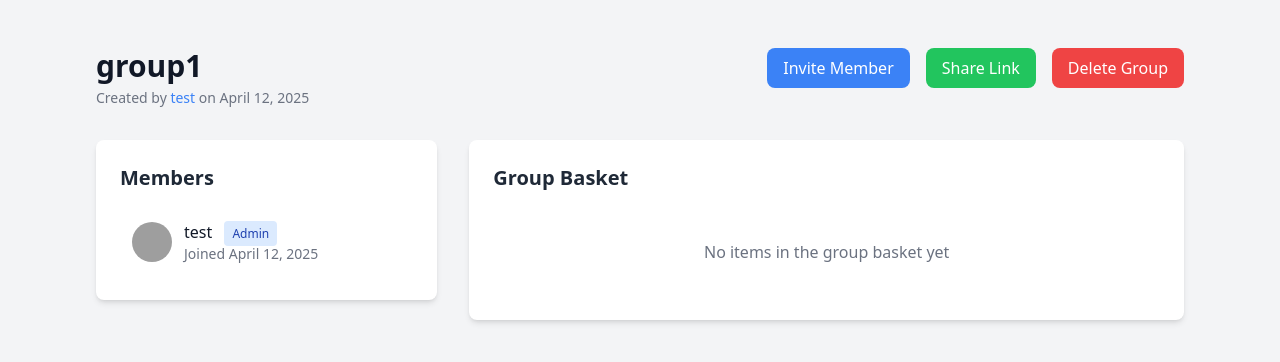
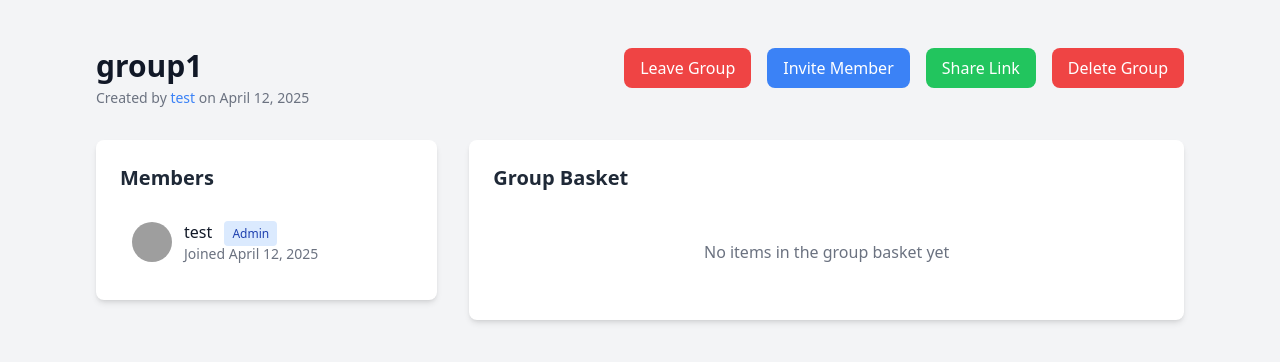
Before and after one commit to Dibae101/GroceryApp, a Django app: page /groups/1/ in a window 1280 px wide. Shown: the part 80-442 px from the top of the page. Run offline with Django 4.2, Linux system fonts and the light colour scheme; a user stored in the database is signed in; data comes from the database, SQL or seed files in the repository; both versions use the stored data as it was after the commit; grey boxes are pictures that could not be loaded.

Commit message:
Enhanced group functionality: - Added member management (toggle admin, remove member) - Improved invitation system with shareable links - Fixed group basket handling - Added UI improvements for group details page

```diff
--- a/grocery/templates/group_detail.html
+++ b/grocery/templates/group_detail.html
@@ -5,6 +5,7 @@
 
 {% block content %}
 <div class="max-w-6xl mx-auto px-4 sm:px-6 lg:px-8 py-8">
+    <!-- Group Header -->
     <div class="flex justify-between items-start mb-8">
         <div>
             <h1 class="text-3xl font-bold text-gray-900">{{ group.name }}</h1>
@@ -14,24 +15,34 @@
                 </a> on {{ group.created_at|date }}
             </p>
         </div>
+        <div class="flex space-x-4">
+            {% if is_member %}
+                <form method="post" action="{% url 'leave_group' group.id %}" class="inline">
+                    {% csrf_token %}
+                    <button type="submit"
+                            class="bg-red-500 text-white px-4 py-2 rounded-lg hover:bg-red-600 transition-colors">
+                        Leave Group
+                    </button>
+                </form>
+            {% endif %}
             {% if is_admin %}
-        <div class="flex space-x-4">
                 <button onclick="document.getElementById('inviteModal').classList.remove('hidden')"
                         class="bg-blue-500 text-white px-4 py-2 rounded-lg hover:bg-blue-600 transition-colors">
                     Invite Member
                 </button>
-            <button onclick="document.getElementById('shareLinkModal').classList.remove('hidden')"
+                <button onclick="showShareLink()"
                         class="bg-green-500 text-white px-4 py-2 rounded-lg hover:bg-green-600 transition-colors">
                     Share Link
                 </button>
                 <form method="POST" action="{% url 'group_delete' group.id %}" class="inline">
                     {% csrf_token %}
-                <button type="submit" class="bg-red-500 text-white px-4 py-2 rounded-lg hover:bg-red-600 transition-colors">
+                    <button type="submit" onclick="return confirm('Are you sure you want to delete this group?')"
+                            class="bg-red-500 text-white px-4 py-2 rounded-lg hover:bg-red-600 transition-colors">
                         Delete Group
                     </button>
                 </form>
+            {% endif %}
         </div>
-        {% endif %}
     </div>
 
     <div class="grid grid-cols-1 lg:grid-cols-3 gap-8">
@@ -45,7 +56,7 @@
                             <div class="flex items-center space-x-3">
                                 <img src="{{ membership.user.userprofile.avatar }}"
                                      alt="{{ membership.user.username }}"
-                                     class="w-10 h-10 rounded-full">
+                                     class="w-10 h-10 rounded-full object-cover">
                                 <div>
                                     <a href="{% url 'user_profile' membership.user.username %}"
                                        class="font-medium text-gray-900 hover:text-blue-500">
@@ -57,6 +68,22 @@
                                     <p class="text-sm text-gray-500">Joined {{ membership.joined_at|date }}</p>
                                 </div>
                             </div>
+                            {% if is_admin and membership.user != request.user %}
+                                <div class="flex items-center space-x-2">
+                                    <form method="POST" action="{% url 'toggle_admin' group.id membership.user.id %}" class="inline">
+                                        {% csrf_token %}
+                                        <button type="submit" class="text-blue-500 hover:text-blue-700">
+                                            {% if membership.is_admin %}Remove Admin{% else %}Make Admin{% endif %}
+                                        </button>
+                                    </form>
+                                    <form method="POST" action="{% url 'remove_member' group.id membership.user.id %}" class="inline">
+                                        {% csrf_token %}
+                                        <button type="submit" class="text-red-500 hover:text-red-700">
+                                            Remove
+                                        </button>
+                                    </form>
+                                </div>
+                            {% endif %}
                         </li>
                     {% endfor %}
                 </ul>
@@ -79,10 +106,13 @@
                                     </div>
                                     <div class="flex items-center space-x-4">
                                         <span class="text-lg font-medium text-green-600">${{ item.item.price }}</span>
-                                        <a href="{% url 'remove_from_basket' item.item.id %}"
-                                           class="text-red-500 hover:text-red-700">
+                                        <form method="POST" action="{% url 'remove_from_basket' item.item.id %}" class="inline">
+                                            {% csrf_token %}
+                                            <input type="hidden" name="group_id" value="{{ group.id }}">
+                                            <button type="submit" class="text-red-500 hover:text-red-700">
                                                 Remove
-                                        </a>
+                                            </button>
+                                        </form>
                                     </div>
                                 </li>
                             {% endfor %}
@@ -104,7 +134,7 @@
     </div>
 
     <!-- Invite Modal -->
-    <div id="inviteModal" class="hidden fixed inset-0 bg-gray-600 bg-opacity-50 overflow-y-auto h-full w-full">
+    <div id="inviteModal" class="hidden fixed inset-0 bg-gray-600 bg-opacity-50 overflow-y-auto h-full w-full z-50">
         <div class="relative top-20 mx-auto p-5 border w-96 shadow-lg rounded-md bg-white">
             <div class="mt-3">
                 <h3 class="text-lg font-medium text-gray-900 mb-4">Invite New Member</h3>
@@ -112,7 +142,7 @@
                     {% csrf_token %}
                     <div>
                         <label for="username" class="block text-sm font-medium text-gray-700">Username</label>
-                        <input type="text" id="username" name="username" required
+                        <input type="text" id="username" name="username"
                                class="mt-1 w-full px-3 py-2 border rounded-lg focus:ring-2 focus:ring-blue-500"
                                placeholder="Enter username">
                     </div>
@@ -123,8 +153,7 @@
                                placeholder="Enter email address">
                     </div>
                     <div class="flex justify-end space-x-3">
-                        <button type="button"
-                                onclick="document.getElementById('inviteModal').classList.add('hidden')"
+                        <button type="button" onclick="document.getElementById('inviteModal').classList.add('hidden')"
                                 class="px-4 py-2 bg-gray-200 text-gray-800 rounded-lg hover:bg-gray-300 transition-colors">
                             Cancel
                         </button>
@@ -139,24 +168,25 @@
     </div>
 
     <!-- Share Link Modal -->
-    <div id="shareLinkModal" class="hidden fixed inset-0 bg-gray-600 bg-opacity-50 overflow-y-auto h-full w-full">
+    <div id="shareLinkModal" class="hidden fixed inset-0 bg-gray-600 bg-opacity-50 overflow-y-auto h-full w-full z-50">
         <div class="relative top-20 mx-auto p-5 border w-96 shadow-lg rounded-md bg-white">
             <div class="mt-3">
-                <h3 class="text-lg font-medium text-gray-900 mb-4">Share Invitation Link</h3>
+                <h3 class="text-lg font-medium text-gray-900 mb-4">Share Group Link</h3>
                 <div class="space-y-4">
                     <div>
-                        <label class="block text-sm font-medium text-gray-700">Invitation Link</label>
-                        <div class="mt-1 flex rounded-md shadow-sm">
-                            <input type="text" id="inviteLink" readonly value="{{ invite_link }}"
-                                   class="flex-1 min-w-0 block w-full px-3 py-2 rounded-none rounded-l-md border focus:ring-blue-500 focus:border-blue-500">
-                            <button onclick="copyInviteLink()" type="button"
-                                    class="inline-flex items-center px-3 py-2 border border-l-0 border-gray-300 rounded-r-md bg-gray-50 hover:bg-gray-100">
+                        <label class="block text-sm font-medium text-gray-700 mb-2">Invitation Link</label>
+                        <div class="flex items-center space-x-2">
+                            <input type="text" id="inviteLink" value="{{ invite_link }}" readonly
+                                   class="w-full px-3 py-2 border rounded-lg bg-gray-50">
+                            <button onclick="copyInviteLink()"
+                                    class="px-4 py-2 bg-blue-500 text-white rounded-lg hover:bg-blue-600 transition-colors">
                                 Copy
                             </button>
                         </div>
                     </div>
+                    <div class="flex justify-end">
                         <button onclick="document.getElementById('shareLinkModal').classList.add('hidden')"
-                            class="w-full px-4 py-2 bg-gray-200 text-gray-800 rounded-lg hover:bg-gray-300 transition-colors">
+                                class="px-4 py-2 bg-gray-200 text-gray-800 rounded-lg hover:bg-gray-300 transition-colors">
                             Close
                         </button>
                     </div>
@@ -164,13 +194,27 @@
             </div>
         </div>
     </div>
+</div>
 
 <script>
+function showShareLink() {
+    document.getElementById('shareLinkModal').classList.remove('hidden');
+}
+
 function copyInviteLink() {
-    var copyText = document.getElementById("inviteLink");
+    const copyText = document.getElementById('inviteLink');
     copyText.select();
-    document.execCommand("copy");
-    alert("Invitation link copied to clipboard!");
+    copyText.setSelectionRange(0, 99999); // For mobile devices
+
+    try {
+        navigator.clipboard.writeText(copyText.value).then(() => {
+            alert('Invitation link copied to clipboard!');
+        });
+    } catch (err) {
+        // Fallback for older browsers
+        document.execCommand('copy');
+        alert('Invitation link copied to clipboard!');
+    }
 }
 </script>
 {% endblock %}
--- a/grocery/urls.py
+++ b/grocery/urls.py
@@ -13,6 +13,9 @@ urlpatterns = [
     path('groups/invite/accept/<str:token>/', views.accept_invitation, name='accept_invitation'),
     path('groups/join/<int:group_id>/', views.join_group, name='join_group'),
     path('groups/leave/<int:group_id>/', views.leave_group, name='leave_group'),
+    path('group/<int:group_id>/toggle-admin/<int:user_id>/', views.toggle_admin, name='toggle_admin'),
+    path('group/<int:group_id>/remove-member/<int:user_id>/', views.remove_member, name='remove_member'),
+    path('group/<int:group_id>/leave/', views.leave_group, name='leave_group'),
     path('grocery/', views.grocery_list, name='grocery_list'),
     path('grocery/create/', views.grocery_create, name='grocery_create'),
     path('grocery/delete/<int:item_id>/', views.grocery_delete, name='grocery_delete'),
--- a/grocery/views.py
+++ b/grocery/views.py
@@ -111,9 +111,26 @@ def add_to_basket(request, item_id):
 
 @login_required
 def remove_from_basket(request, item_id):
-    basket = get_object_or_404(Basket, user=request.user)
+    group_id = request.POST.get('group_id')
+
+    if group_id:
+        group = get_object_or_404(Group, id=group_id)
+        basket = get_object_or_404(Basket, group=group, is_group_basket=True)
+    else:
+        basket = get_object_or_404(Basket, user=request.user, is_group_basket=False)
+
     basket_item = get_object_or_404(BasketItem, basket=basket, item_id=item_id)
-    basket_item.delete()
+
+    if basket_item.quantity > 1:
+        basket_item.quantity -= 1
+        basket_item.save()
+    else:
+        basket_item.delete()
+
+    messages.success(request, 'Item removed from basket.')
+
+    if group_id:
+        return redirect('group_detail', group_id=group_id)
     return redirect('basket_view')
 
 @login_required
@@ -316,6 +333,41 @@ def leave_group(request, group_id):
     return redirect('group_list')
 
 @login_required
+def toggle_admin(request, group_id, user_id):
+    if request.method == 'POST':
+        group = get_object_or_404(Group, id=group_id)
+        if not GroupMembership.objects.filter(group=group, user=request.user, is_admin=True).exists():
+            messages.error(request, 'Only group admins can change member roles.')
+            return redirect('group_detail', group_id=group_id)
+
+        membership = get_object_or_404(GroupMembership, group=group, user_id=user_id)
+        membership.is_admin = not membership.is_admin
+        membership.save()
+
+        action = 'added as' if membership.is_admin else 'removed as'
+        messages.success(request, f'{membership.user.username} {action} admin.')
+
+    return redirect('group_detail', group_id=group_id)
+
+@login_required
+def remove_member(request, group_id, user_id):
+    if request.method == 'POST':
+        group = get_object_or_404(Group, id=group_id)
+        if not GroupMembership.objects.filter(group=group, user=request.user, is_admin=True).exists():
+            messages.error(request, 'Only group admins can remove members.')
+            return redirect('group_detail', group_id=group_id)
+
+        membership = get_object_or_404(GroupMembership, group=group, user_id=user_id)
+        if membership.user == group.created_by:
+            messages.error(request, 'Cannot remove the group creator.')
+            return redirect('group_detail', group_id=group_id)
+
+        membership.delete()
+        messages.success(request, f'{membership.user.username} has been removed from the group.')
+
+    return redirect('group_detail', group_id=group_id)
+
+@login_required
 def user_profile(request, username):
     profile_user = get_object_or_404(User, username=username)
     is_owner = request.user == profile_user
```
Also changed, not shown: static/css/output.css (+59 -55 lines), db.sqlite3. Lines whose indentation alone changed are shown as unchanged.
